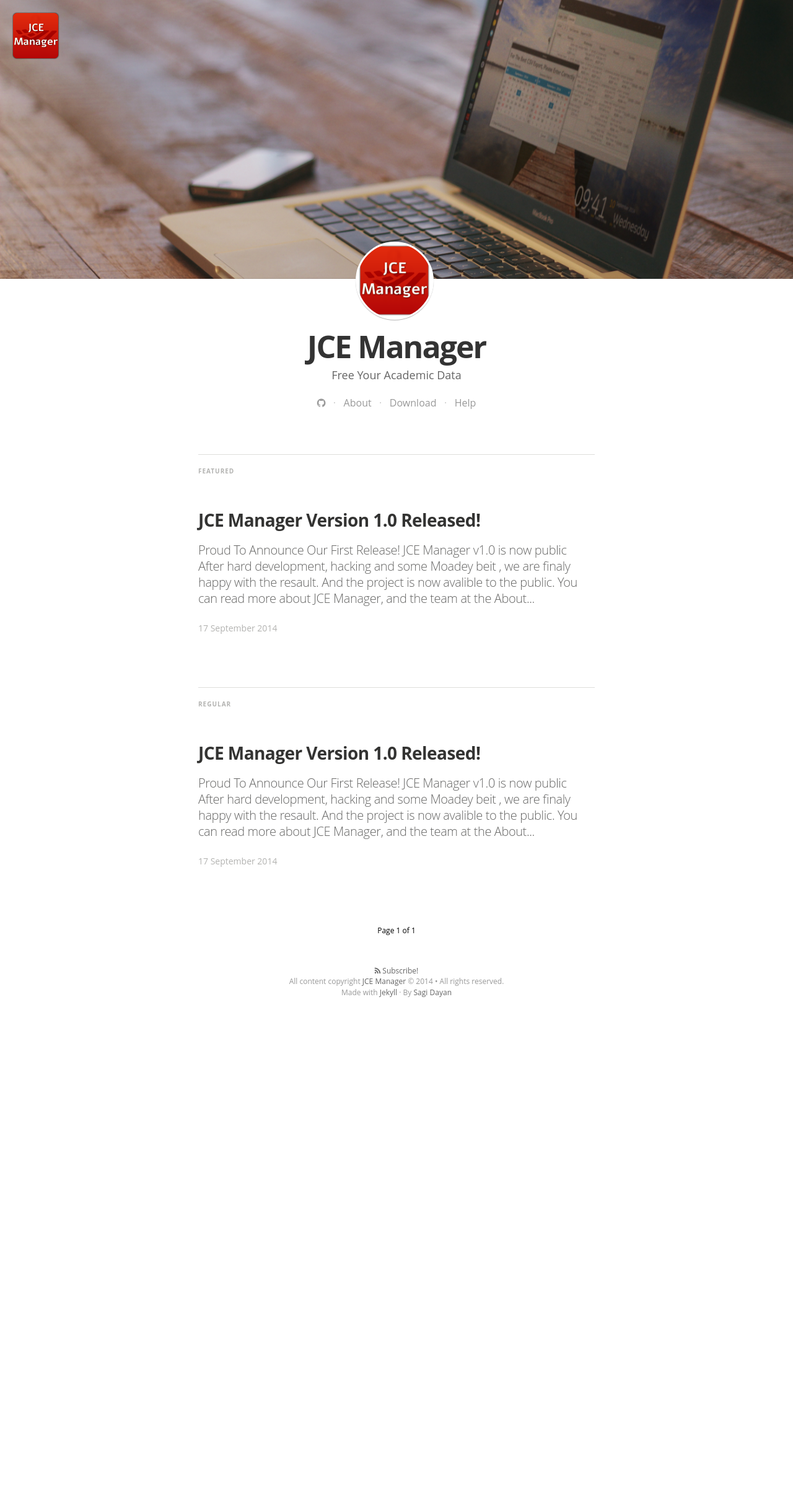
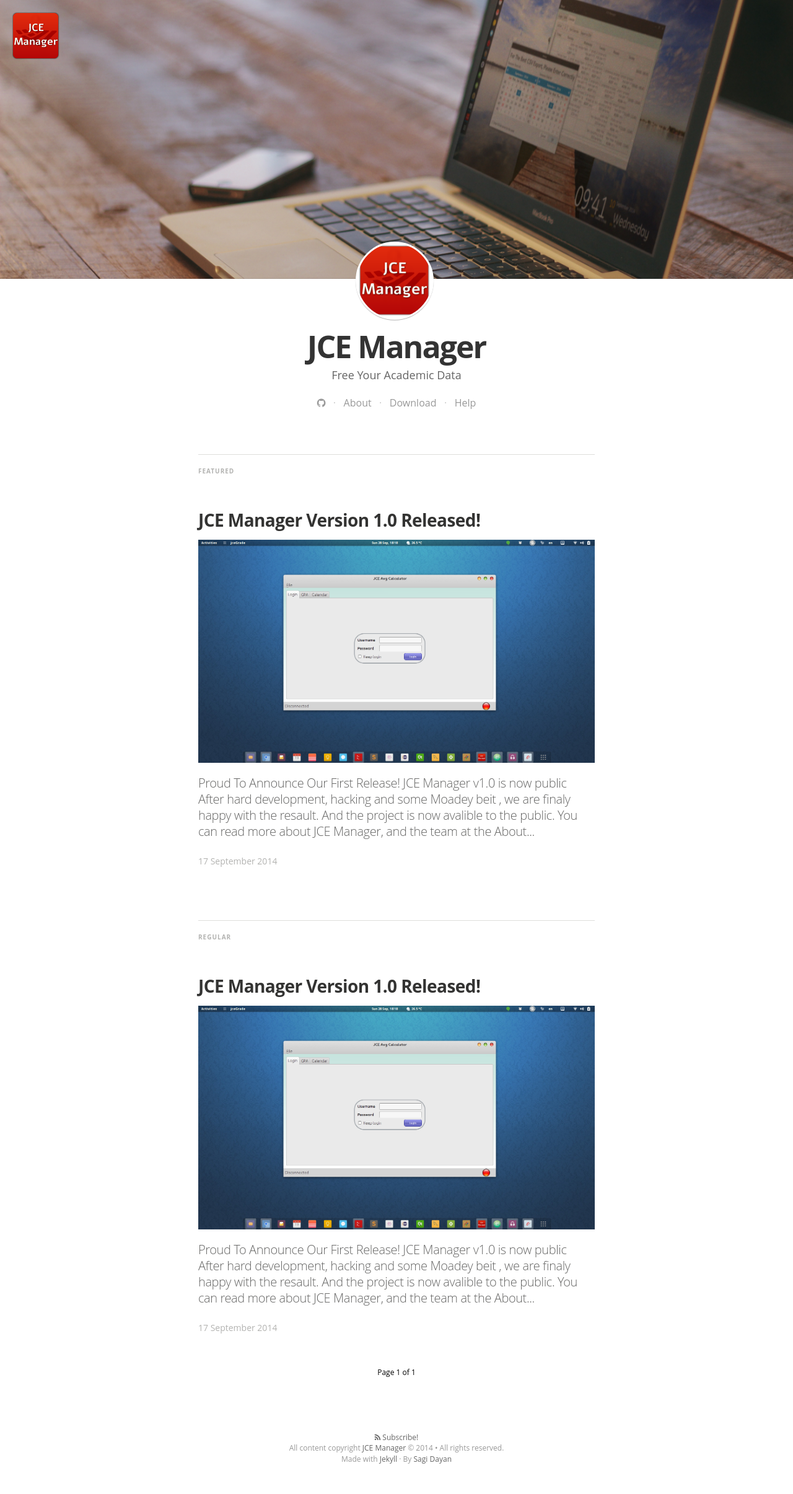
Before and after one commit to liranbg/JCEaverageCalculator, a Jekyll site: the page built from index.html, in a window 1280 px wide. Shown: the whole page at 62% size. Built offline with Jekyll 4.4.1, drawn with Linux system fonts in a browser that asks for light colours; nearby versions of some CDN libraries; some web fonts are replaced; Markdown is read by kramdown in place of the engine named in the settings; the list of posts is cut into pages by our own code; before the commit the page ends 1658 px from its top, so only the background shows below that.

Commit message:
Added some post photo preview on index page...

```diff
--- a/_posts/2014-08-29-jce-manager-version-1-0.markdown
+++ b/_posts/2014-08-29-jce-manager-version-1-0.markdown
@@ -5,6 +5,7 @@
 categories: Releases
 tags: featured
 image: /JceManager/assets/article_images/first-release/desktop.JPG
+img: v1.png
 ---
 #Proud To Announce Our First Release!
 ####*JCE Manager v1.0 is now public*
--- a/css/main.sass
+++ b/css/main.sass
@@ -7,6 +7,10 @@
 
 .cf
   @include clearfix
+  .img-responsive
+    display: block
+    max-width: 100%
+    height: auto
 
 $rs: 16px
 
@@ -167,6 +171,11 @@
           text-decoration: underline
 .container.featured
   padding-bottom: 40px
+  .img-responsive
+    display: block
+    max-width: 100%
+    height: auto
+
 
 .post-template .content
   max-width: 700px
--- a/index.html
+++ b/index.html
@@ -73,6 +73,13 @@
             <header class="post-header">
               <h2 class="post-title" itemprop="name"><a href="{{ site.baseurl }}{{ post.url }}" itemprop="url">{{ post.title }}</a></h2>
             </header>
+
+            {% if post.img %}
+              <a href="{{ site.baseurl }}{{ post.url }}" itemprop="url">
+                <p><img class="img-responsive" src="{{ "/assets/images/posts/" | prepend: site.baseurl }}{{ post.img }}"></p>
+              </a>
+            {% endif %}
+
             <section class="post-excerpt" itemprop="description">
               <p>{{ post.content | strip_html | truncatewords: 50 }}</p>
             </section>
@@ -94,15 +101,21 @@
             <header class="post-header">
               <h2 class="post-title" itemprop="name"><a href="{{ site.baseurl }}{{ post.url }}" itemprop="url">{{ post.title }}</a></h2>
             </header>
+
+            {% if post.img %}
+              <a href="{{ site.baseurl }}{{ post.url }}" itemprop="url">
+                <p><img class="img-responsive" src="{{ "/assets/images/posts/" | prepend: site.baseurl }}{{ post.img }}"></p>
+              </a>
+            {% endif %}
+
             <section class="post-excerpt" itemprop="description">
               <p>{{ post.content | strip_html | truncatewords: 50 }}</p>
             </section>
             <div class="post-meta">
               <time datetime="{{ post.date | date_to_long_string }}">{{ post.date | date_to_long_string }}</time>
-<!--            <span class="post-tags-set">on {{#foreach tags}}<span class="post-tag-{{slug}}">{{#if @first}}{{else}}, {{/if}}<a href="/tag/{{slug}}">{{name}}</a></span>{{/foreach}}</span>-->
+
             </div>
-          <div>
-        </article>
+
       {% endfor %}
     </div>
 
```
Also changed, not shown: assets/images/posts/v1.png (added), css/normalize.css, css/screen.css (line endings or trailing spaces).
